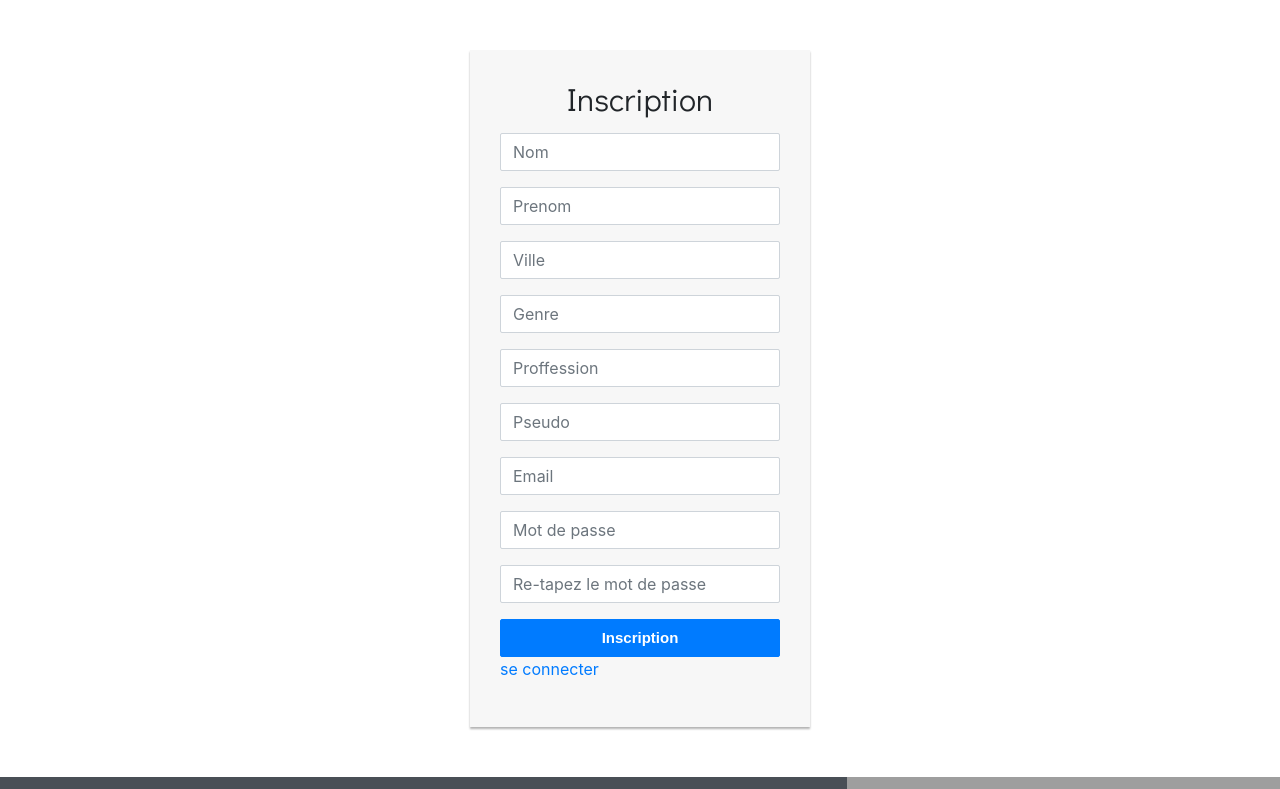
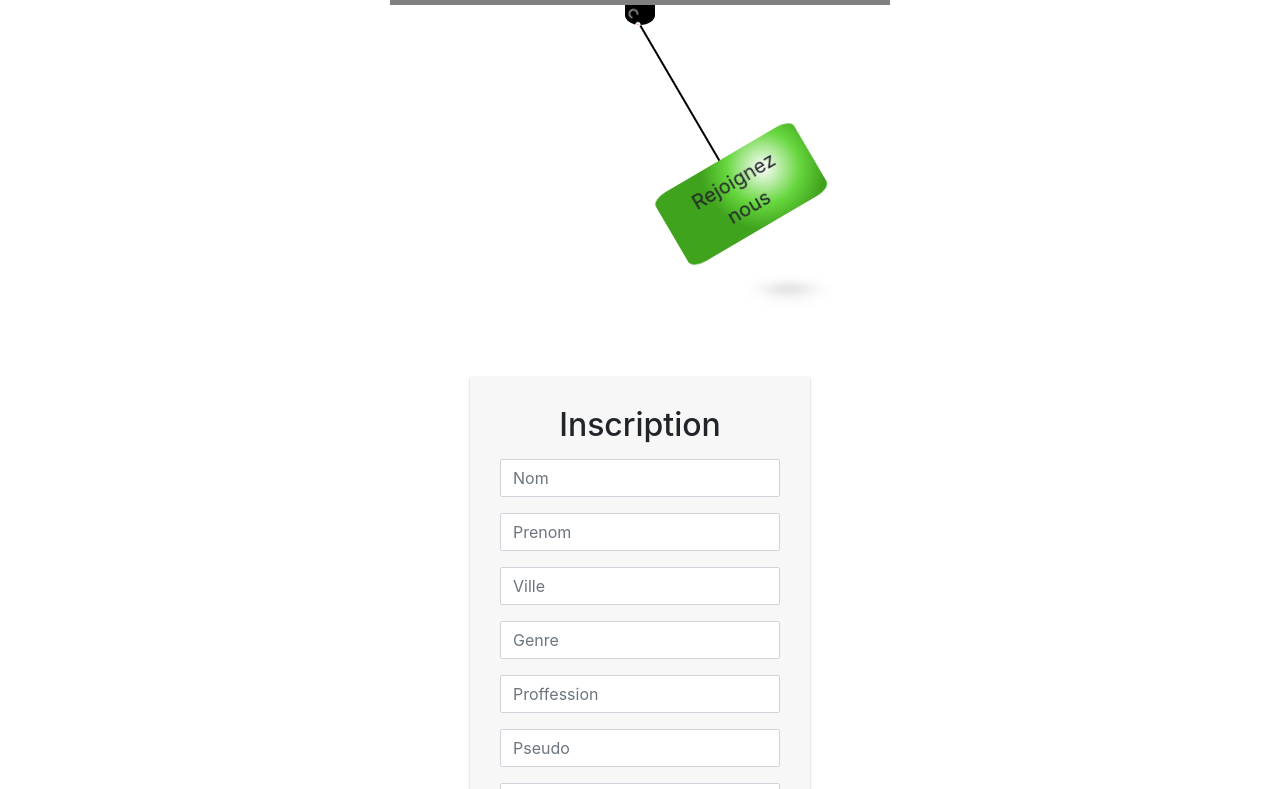
Before and after one commit to salem02-75/Belleza-projet-de-soutenance-, a PHP site: the page made by inscriptionn.php in a window 1280 px wide. Shown: the part 66-855 px from the top of the page. Run offline with PHP 8.4, Linux system fonts and the light colour scheme; data that the repository does not hold is empty; some libraries are stand-ins or nearby versions; some web fonts are replaced; grey boxes are pictures that could not be loaded.

Commit message:
inscription

```diff
--- a/inscriptionn.php
+++ b/inscriptionn.php
@@ -11,9 +11,20 @@ include 'parts/header.php'
             <meta name="author" content="NoS1gnal"/>
             <link href="https://cdnjs.cloudflare.com/ajax/libs/magnific-popup.js/1.1.0/magnific-popup.min.css" rel="stylesheet" />
             <link rel="stylesheet" href="https://maxcdn.bootstrapcdn.com/bootstrap/4.3.1/css/bootstrap.min.css">
+            <link href="//maxcdn.bootstrapcdn.com/bootstrap/4.1.1/css/bootstrap.min.css" rel="stylesheet" id="bootstrap-css">
+    <script src="//maxcdn.bootstrapcdn.com/bootstrap/4.1.1/js/bootstrap.min.js"></script>
+    <script src="//cdnjs.cloudflare.com/ajax/libs/jquery/3.2.1/jquery.min.js"></script>
             <title>inscription</title>
         </head>
         <body>
+        <div class="base">
+        <div class="holder"></div>
+        <div class="thread">
+            <div class="knob"></div>
+            <div class="pendulum">Rejoignez nous</div>
+        </div>
+        <div class="shadow"></div>
+    </div>
         <div class="login-form">
             <?php
                 if(isset($_GET['reg_err']))
@@ -141,6 +152,111 @@ include 'parts/header.php'
 include 'parts/footer.php';
 ?>
 
+<style>
+   * {
+  margin: 0;
+  padding: 0;
+  box-sizing: border-box;
+}
+
+.base {
+  width: 500px;
+  border-top: 5px solid gray;
+  margin: auto;
+  text-align: center;
+  position: relative;
+  padding: 0 0 30px;
+}
+
+.holder {
+  width: 30px;
+  height: 20px;
+  background: black;
+  margin: auto;
+  border-radius: 0 0 50% 50%;
+}
+
+.thread {
+  display: inline-block;
+  width: 2px;
+  height: 200px;
+  background: black;
+  border-radius: 5px;
+  position: relative;
+  transform-origin: 50% 0;
+  animation: moveIt 2.5s ease-in-out infinite;
+}
+
+.thread:after {
+  content: "";
+  position: absolute;
+  width: 5px;
+  height: 5px;
+  border-radius: 50%;
+  background: red;
+  border: 2px solid white;
+  top: -4.5px;
+  left: -3.5px;
+}
+
+.knob {
+  width: 10px;
+  height: 10px;
+  position: absolute;
+  top: -18px;
+  left: -4.5px;
+  border: 2px solid rgba(255, 255, 255, .5);
+  border-radius: 50%;
+  border-bottom: 2px solid transparent;
+}
+
+.pendulum {
+   width: 160px;
+  background: -moz-radial-gradient(circle at 70% 35%, white, #66d63e 30%, #40a31d 50%);
+  background: -webkit-radial-gradient(circle at 70% 35%, white, #66d63e 30%, #40a31d 50%);
+  background: -o-radial-gradient(circle at 70% 35%, white, #66d63e 30%, #40a31d 50%);
+  background: -ms-radial-gradient(circle at 70% 35%, white, #66d63e 30%, #40a31d 50%);
+  background: radial-gradient(circle at 70% 35%, white, #66d63e 30%, #40a31d 50%);
+    border-radius: 10%;
+    position: absolute;
+    bottom: -37px;
+    left: -77px;
+    font-size: 20px;
+    padding: 10px 20px;
+}
+
+.shadow {
+  width: 30px;
+  height: 15px;
+  background: rgba(0, 0, 0, 0.2);
+  border-radius: 50%;
+  margin: 50px auto 0;
+  animation: moveShade 1.25s ease-in-out alternate infinite;
+}
+
+@keyframes moveIt {
+  0%, 100% {
+    transform: rotate(45deg);
+  }
+  50% {
+    transform: rotate(-45deg);
+  }
+}
+
+@keyframes moveShade {
+  0% {
+    transform: translateX(-220px) scale(1.4, .5);
+    filter: blur(20px);
+  }
+  50% {
+    filter: blur(3px);
+  }
+  100% {
+    transform: translateX(220px) scale(1.4, .5);
+    filter: blur(20px);
+  }
+}
+</style>
 
 
 <!--
--- a/qui_somme_nous.php
+++ b/qui_somme_nous.php
@@ -27,7 +27,7 @@ include 'parts/header.php';
   <div class="container">
   <div>
   <h1>
-  <a href="" class="typewrite" data-period="2000" data-type='[ "bienvenu dans , a propos.", "choisisez", "le profil.", "De votre choix." ]'>
+  <a href="" class="typewrite" data-period="2000" data-type='[ "bienvenu dans , a propos.", "choisisez le profil.", "De votre choix." ]'>
     <span class="wrap"></span>
   </a>
 </h1></div>
```
Also changed, not shown: indexx.php (+19 -6 lines).
